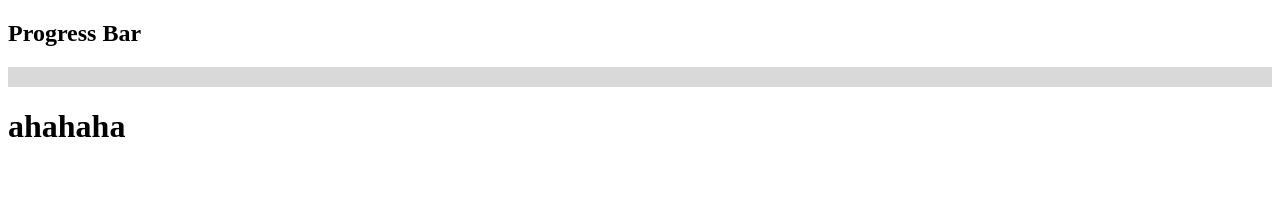
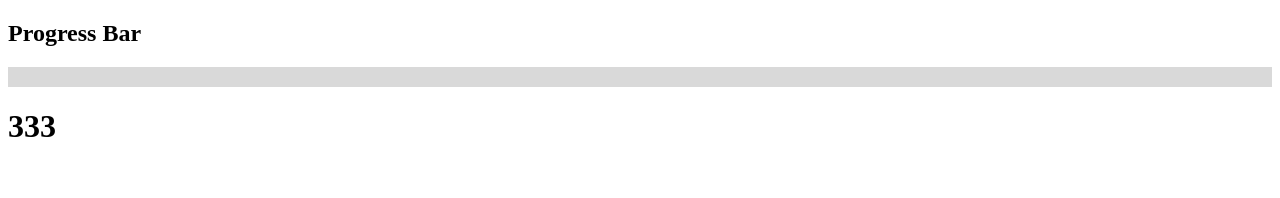
Before and after one commit to thanhkim03/MD5_angular_b3, an Angular app: page / in a window 1280 px wide. Shown: the top 198 px of the page. Built offline with nearby package versions, Linux system fonts and the light colour scheme.

Commit message:
progress-bar

```diff
--- a/src/app/app.component.html
+++ b/src/app/app.component.html
@@ -1,2 +1,2 @@
 <app-progress-bar progress="0"></app-progress-bar>
-<h1>ahahaha</h1>
+<h1>333</h1>
```
